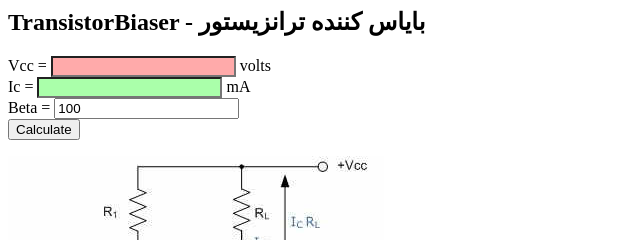
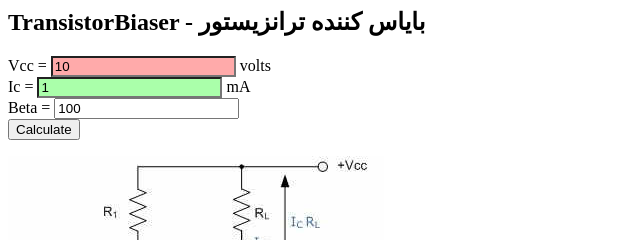
Before and after one commit to mahdyfo/transistor-biaser, a plain HTML site: page index.html in a window 1280 px wide. Shown: the top 240 px of the page, 0-640 px from the left. Drawn offline with Linux system fonts and the light colour scheme.

Commit message:
format elements

```diff
--- a/index.html
+++ b/index.html
@@ -6,12 +6,11 @@
 
 <h2>TransistorBiaser - بایاس کننده ترانزیستور</h2>
 <form>
-	Vcc = <input name="vcc" type="number" id="vcc" style="background:#ffaaaa"/> volts<br />
-	Ic = <input name="ic" type="number" id="ic" style="background:#aaffaa"/> mA<br />
+	Vcc = <input name="vcc" type="number" value="10" id="vcc" style="background:#ffaaaa"/> volts<br />
+	Ic = <input name="ic" type="number" value="1" id="ic" style="background:#aaffaa"/> mA<br />
 	Beta = <input name="beta" type="number" value="100" id="beta"/><br />
 	<input type="button" onclick="calculate()" value="Calculate"/>
 </form>
-<img src="transistor.jpg" />
 
 <div style="display:none; border:solid 1px green; width:300px; padding-left:10px;" id="result">
 	<p id="rc"></p>
@@ -19,6 +18,7 @@
 	<p id="r1"></p>
 	<p id="r2"></p>
 </div>
+<img src="transistor.jpg" />
 
 <script>
 	function calculate(){
```
